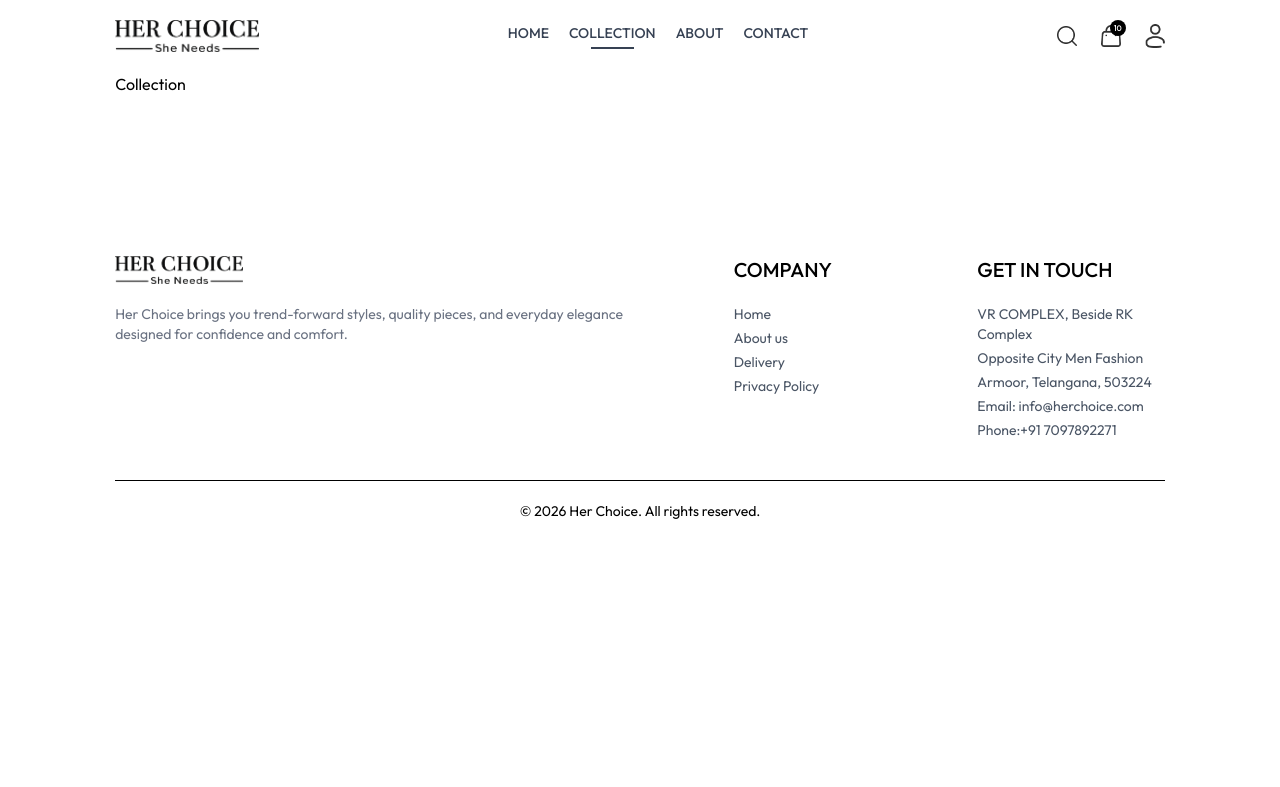
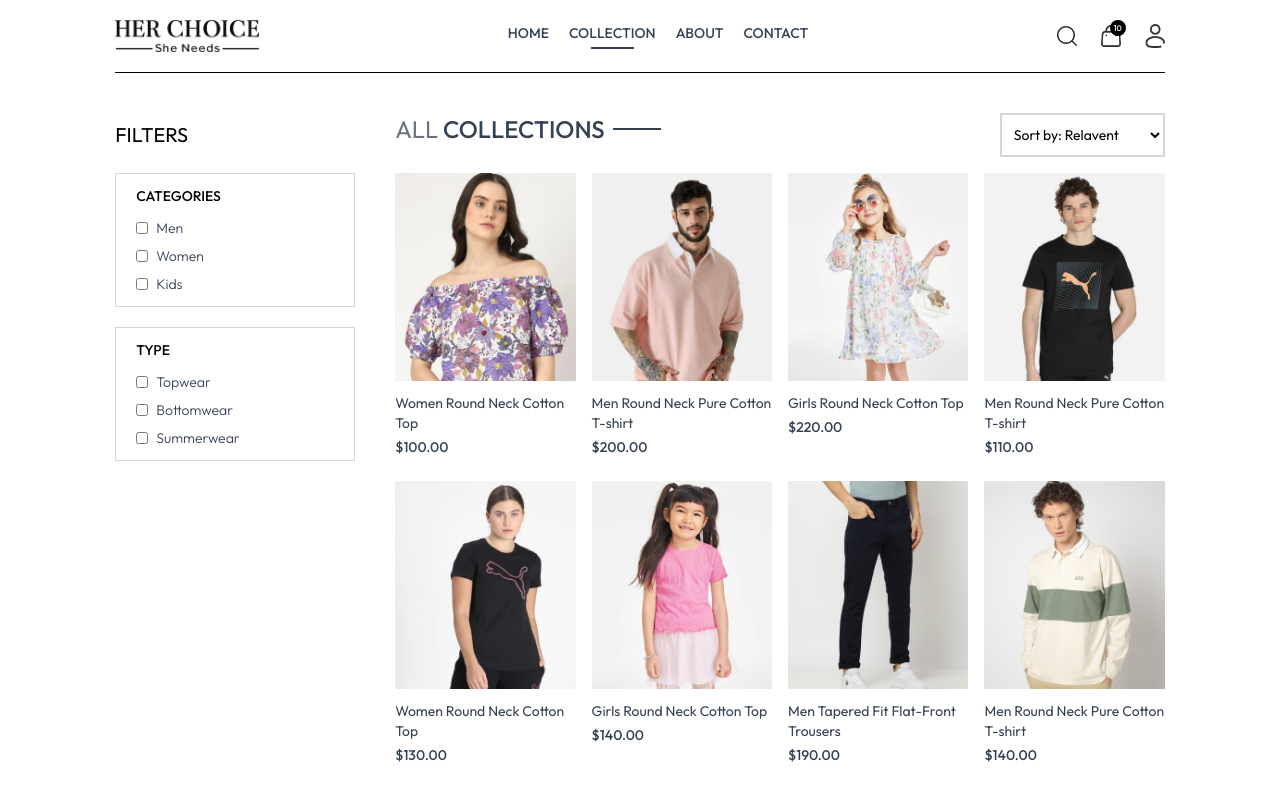
Before and after one commit to nikhilraj021/Her-Choice-E-Commerce, a React (Vite) app in the folder frontend/: page /collection in a window 1280 px wide. Shown: the top 787 px of the page. Built offline with nearby package versions, Linux system fonts and the light colour scheme.

Commit message:
feat: enhance Collection page with filtering options for categories and types

```diff
--- a/frontend/src/components/NewsLetterBox.jsx
+++ b/frontend/src/components/NewsLetterBox.jsx
@@ -17,7 +17,7 @@
       </p>
 
       <form onSubmit={onSubmitHandler} className="w-full sm:w-1/2 flex items-center gap-3 mx-auto my-6 border pl-3">
-        <input type="email" placeholder="Enter your email" className="w-full sm:flex-1 outline-none" required />
+        <input type="email" name="email" placeholder="Enter your email" className="w-full sm:flex-1 outline-none" required />
         <button type="submit" className="bg-black text-white py-4 px-10 text-xs">
           Subscribe
         </button>
--- a/frontend/src/pages/Collection.jsx
+++ b/frontend/src/pages/Collection.jsx
@@ -1,9 +1,153 @@
-import React from 'react'
+import React, { use, useContext, useEffect, useState } from "react";
+import { ShopContext } from "../context/ShopContext";
+import { assets } from "../assets/assets";
+import Title from "../components/Title";
+import ProductItem from "../components/ProductItem";
 
 const Collection = () => {
+  const { products } = useContext(ShopContext);
+  const [showFilter, setShowFilter] = useState(false);
+  const [filterProducts, setFilterProducts] = useState([]);
+  const [category, setCategory] = useState([]);
+  const [subCategory, setSubCategory] = useState([]);
+
+  const toogleCategory = (e) => {
+    const value = e.target.value;
+    if (category.includes(value)) {
+      setCategory((prev) => prev.filter((item) => item !== value));
+    } else {
+      setCategory((prev) => [...prev, value]);
+    }
+  };
+
+  const toogleSubCategory = (e) => {
+    const value = e.target.value;
+    if (subCategory.includes(value)) {
+      setSubCategory((prev) => prev.filter((item) => item !== value));
+    } else {
+      setSubCategory((prev) => [...prev, value]);
+    }
+  };
+
+  useEffect(() => {
+    setFilterProducts(products);
+  }, []);
+
   return (
-    <div>Collection</div>
-  )
-}
+    <div className="flex flex-col sm:flex-row gap-1 sm:gap-10 pt-10 border-t">
+      {/* filter options */}
+      <div className="min-w-60">
+        <p
+          onClick={() => setShowFilter(!showFilter)}
+          className="my-2 text-xl flex items-center cursor-pointer gap-2"
+        >
+          FILTERS
+          <img
+            className={`h-3 sm:hidden ${showFilter ? "rotate-90" : ""}`}
+            src={assets.dropdown_icon}
+            alt="Dropdown Icon"
+          />
+        </p>
+        {/* Category Filter */}
+        <div
+          className={`border border-gray-300 pl-5 py-3 mt-6 ${showFilter ? "" : "hidden"} sm:block`}
+        >
+          <p className="mb-3 text-sm font-medium">CATEGORIES</p>
+          <div className="flex flex-col gap-2 text-sm font-light text-gray-700">
+            <p className="flex gap-2">
+              <input
+                type="checkbox"
+                className="w-3"
+                value={"Men"}
+                onChange={toogleCategory}
+              />{" "}
+              Men
+            </p>
+            <p className="flex gap-2">
+              <input
+                type="checkbox"
+                className="w-3"
+                value={"Women"}
+                onChange={toogleCategory}
+              />{" "}
+              Women
+            </p>
+            <p className="flex gap-2">
+              <input
+                type="checkbox"
+                className="w-3"
+                value={"Kids"}
+                onChange={toogleCategory}
+              />{" "}
+              Kids
+            </p>
+          </div>
+        </div>
 
-export default Collection
+        {/* Sub-Category Filter */}
+        <div
+          className={`border border-gray-300 pl-5 py-3 my-5 ${showFilter ? "" : "hidden"} sm:block`}
+        >
+          <p className="mb-3 text-sm font-medium">TYPE</p>
+          <div className="flex flex-col gap-2 text-sm font-light text-gray-700">
+            <p className="flex gap-2">
+              <input
+                type="checkbox"
+                className="w-3"
+                value={"Topwear"}
+                onChange={toogleSubCategory}
+              />{" "}
+              Topwear
+            </p>
+            <p className="flex gap-2">
+              <input
+                type="checkbox"
+                className="w-3"
+                value={"Bottomwear"}
+                onChange={toogleSubCategory}
+              />{" "}
+              Bottomwear
+            </p>
+            <p className="flex gap-2">
+              <input
+                type="checkbox"
+                className="w-3"
+                value={"Summerwear"}
+                onChange={toogleSubCategory}
+              />{" "}
+              Summerwear
+            </p>
+          </div>
+        </div>
+      </div>
+
+      {/* Right Side  */}
+      <div className="flex-1">
+        <div className="flex justify-between text-base sm:text-2xl mb-4">
+          <Title text1={"ALL"} text2={"COLLECTIONS"} />
+          {/* Product Sort */}
+          <select className="border-2 border-gray-300 text-sm px-2">
+            <option value="relavent">Sort by: Relavent</option>
+            <option value="low-high">Sort by: Low to High</option>
+            <option value="high-low">Sort by: High to Low</option>
+          </select>
+        </div>
+
+        {/* Map Products */}
+        <div className="grid grid-cols-2 md:grid-cols-3 lg:grid-cols-4 gap-4 gap-y-6">
+          {filterProducts.map((item, index) => (
+            <ProductItem
+              key={index}
+              name={item.name}
+              id={item._id}
+              price={item.price}
+              image={item.image}
+            />
+          ))}
+        </div>
+      </div>
+    </div>
+  );
+};
+
+export default Collection;
```
